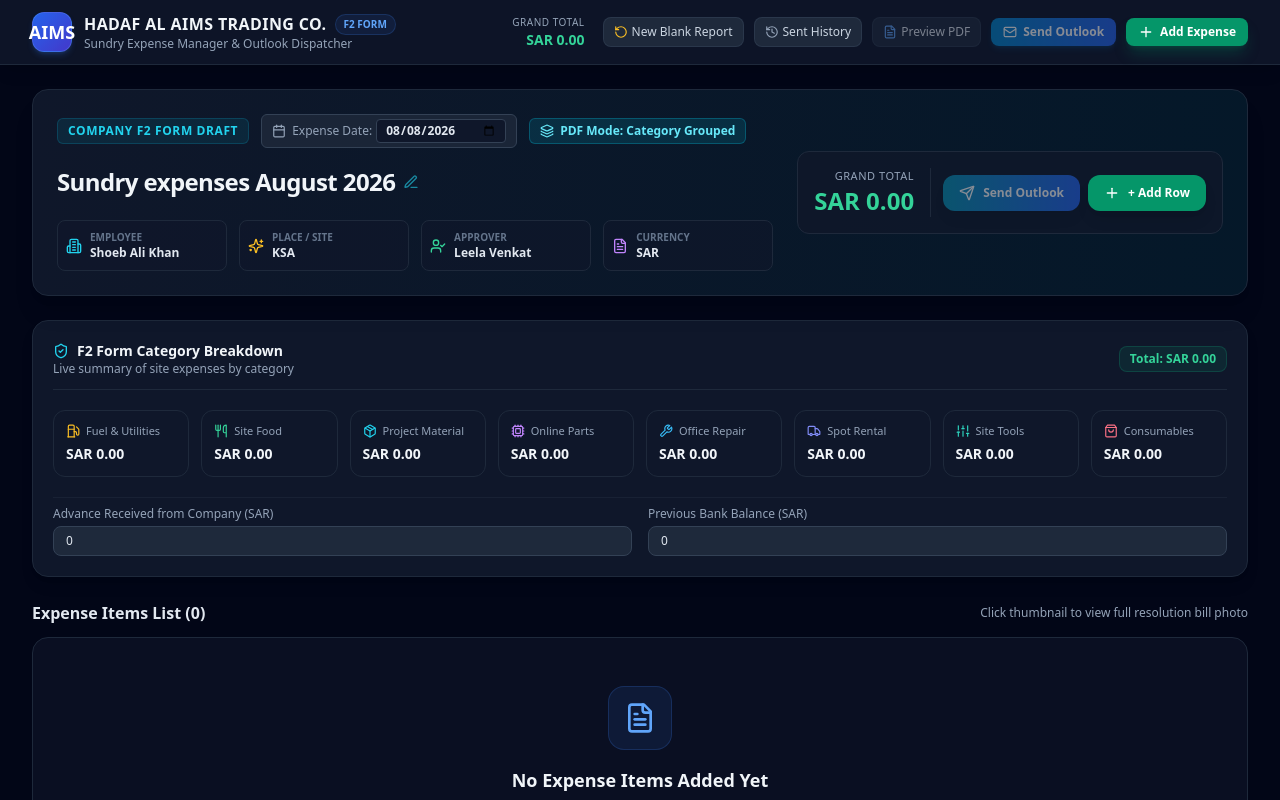
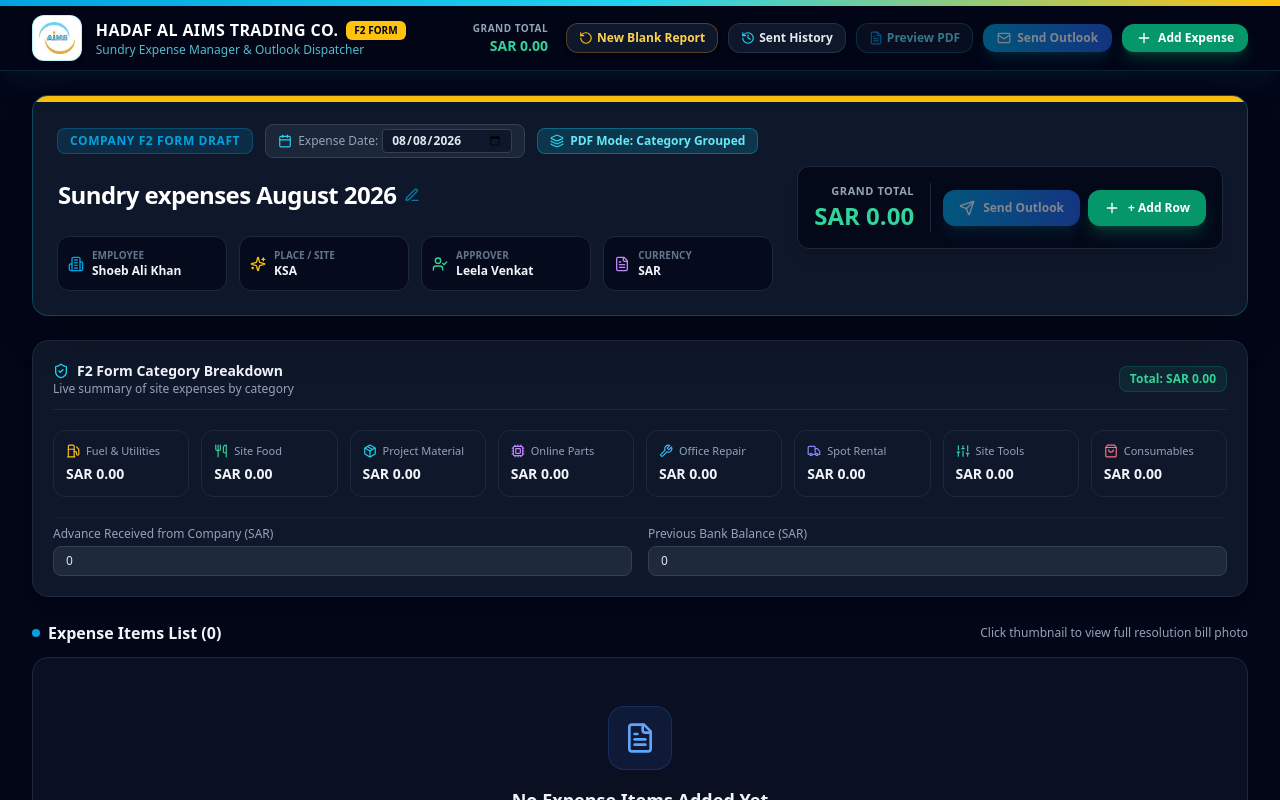
Before and after one commit to shoebkhan4/sundaryaims-expense-app, a React (Vite) app: page / in a window 1280 px wide. Shown: the top 800 px of the page. Built offline with nearby package versions, Linux system fonts and the light colour scheme.

Commit message:
feat: Add official AIMS logo graphic to top navbar and header, and apply AIMS Cyan and Yellow brand styling

```diff
--- a/src/App.tsx
+++ b/src/App.tsx
@@ -8,6 +8,7 @@
 import { OutlookModal } from './components/OutlookModal';
 import { HistoryDrawer } from './components/HistoryDrawer';
 import { Plus, Send, FileText, Sparkles, Building2, UserCheck, Calendar, Edit3, RotateCcw, Layers } from 'lucide-react';
+import { AIMS_LOGO_BASE64 } from './assets/images';
 
 const INITIAL_HEADER_INFO: CompanyHeaderInfo = {
   companyName: 'HADAF AL AIMS TRADING CO.',
@@ -25,9 +26,6 @@
   consolidateCategories: true
 };
 
-/**
- * Automatically inspects item dates and generates dynamic multi-month or single-month Expense Type Title (Requirement 3)
- */
 function detectExpenseTypeSummary(items: ExpenseItem[]): string {
   if (items.length === 0) return 'Sundry expenses August 2026';
 
@@ -67,7 +65,6 @@
 
   const [isEditingTitle, setIsEditingTitle] = useState(false);
 
-  // Auto-detect multi-month title whenever expenses change (Requirement 3)
   useEffect(() => {
     if (expenses.length > 0) {
       const autoTitle = detectExpenseTypeSummary(expenses);
@@ -75,7 +72,6 @@
     }
   }, [expenses]);
 
-  // Save to localStorage safely
   useEffect(() => {
     try {
       localStorage.setItem('aims_header_info', JSON.stringify(headerInfo));
@@ -142,7 +138,7 @@
   return (
     <div className="min-h-screen bg-slate-950 text-slate-100 flex flex-col font-sans">
 
-      {/* Sticky Header Navbar (AIMS Cyan Branding) */}
+      {/* Sticky Header Navbar with AIMS Logo & Brand Bar */}
       <Navbar
         onOpenAddModal={() => {
           setEditingExpense(null);
@@ -160,20 +156,23 @@
       {/* Main Content Area */}
       <main className="flex-1 max-w-7xl w-full mx-auto px-4 sm:px-6 lg:px-8 py-6 space-y-6">
 
-        {/* TOP SUMMARY BANNER CARD */}
-        <div className="bg-gradient-to-r from-slate-900 via-slate-850 to-cyan-950/40 border border-slate-800 rounded-2xl p-6 shadow-xl relative overflow-hidden">
+        {/* AIMS BRANDED TOP SUMMARY BANNER CARD */}
+        <div className="bg-slate-900 border border-cyan-500/30 rounded-2xl p-6 shadow-2xl relative overflow-hidden">
 
-          <div className="flex flex-col lg:flex-row lg:items-center justify-between gap-6">
+          {/* Top Yellow Ribbon Matching F2 Form Header */}
+          <div className="absolute top-0 left-0 right-0 h-1.5 bg-[#FFC20E]" />
+
+          <div className="flex flex-col lg:flex-row lg:items-center justify-between gap-6 pt-1">
 
             {/* Header Info Details */}
             <div className="space-y-3 flex-1">
               <div className="flex flex-wrap items-center gap-3">
-                <span className="px-2.5 py-1 rounded-md bg-cyan-500/10 border border-cyan-500/20 text-cyan-400 text-xs font-bold uppercase tracking-wider">
+                <span className="px-3 py-1 rounded-lg bg-[#00A3E0]/15 border border-[#00A3E0]/30 text-[#00A3E0] text-xs font-black uppercase tracking-wider">
                   Company F2 Form Draft
                 </span>
 
-                <div className="flex items-center text-xs text-slate-400 bg-slate-800/80 px-2.5 py-1 rounded-md border border-slate-700">
-                  <Calendar className="w-3.5 h-3.5 text-slate-400 mr-1.5" />
+                <div className="flex items-center text-xs text-slate-300 bg-slate-800/90 px-3 py-1 rounded-lg border border-slate-700">
+                  <Calendar className="w-3.5 h-3.5 text-cyan-400 mr-1.5" />
                   <span className="text-slate-400 mr-1 font-medium">Expense Date:</span>
                   <input
                     type="date"
@@ -183,17 +182,17 @@
                   />
                 </div>
 
-                {/* Category Consolidation Mode Toggle (Requirement 4) */}
+                {/* Category Consolidation Mode Toggle */}
                 <button
                   onClick={() => handleUpdateHeaderInfo({ consolidateCategories: !headerInfo.consolidateCategories })}
-                  className={`px-2.5 py-1 rounded-md text-xs font-semibold border transition flex items-center gap-1.5 ${
+                  className={`px-3 py-1 rounded-lg text-xs font-bold border transition flex items-center gap-1.5 ${
                     headerInfo.consolidateCategories
-                      ? 'bg-cyan-500/15 border-cyan-500/30 text-cyan-300'
+                      ? 'bg-cyan-500/20 border-cyan-500/40 text-cyan-300 shadow-sm'
                       : 'bg-slate-800 border-slate-700 text-slate-400 hover:text-slate-200'
                   }`}
                   title="Toggle point-wise category grouping on F2 Form PDF"
                 >
-                  <Layers className="w-3.5 h-3.5" />
+                  <Layers className="w-3.5 h-3.5 text-cyan-400" />
                   <span>PDF Mode: {headerInfo.consolidateCategories ? 'Category Grouped' : 'Individual Rows'}</span>
                 </button>
               </div>
@@ -208,18 +207,18 @@
                     onChange={(e) => handleUpdateHeaderInfo({ expenseTypeSummary: e.target.value })}
                     onBlur={() => setIsEditingTitle(false)}
                     onKeyDown={(e) => e.key === 'Enter' && setIsEditingTitle(false)}
-                    className="w-full text-xl sm:text-2xl font-extrabold text-white bg-slate-900 border border-cyan-500 rounded-lg px-3 py-1 focus:outline-none"
+                    className="w-full text-xl sm:text-2xl font-black text-white bg-slate-950 border border-[#00A3E0] rounded-xl px-3 py-1 focus:outline-none shadow-inner"
                   />
                 ) : (
                   <div
                     onClick={() => setIsEditingTitle(true)}
-                    className="flex items-center space-x-2 cursor-pointer hover:bg-slate-800/50 p-1.5 rounded-lg -ml-1.5 transition"
+                    className="flex items-center space-x-2 cursor-pointer hover:bg-slate-850 p-2 rounded-xl -ml-2 transition border border-transparent hover:border-slate-800"
                     title="Auto-detected from bill dates. Click to edit manually."
                   >
-                    <h2 className="text-xl sm:text-2xl font-extrabold text-slate-100 tracking-tight">
+                    <h2 className="text-xl sm:text-2xl font-black text-white tracking-tight">
                       {headerInfo.expenseTypeSummary}
                     </h2>
-                    <Edit3 className="w-4 h-4 text-cyan-400 opacity-60 group-hover:opacity-100 transition" />
+                    <Edit3 className="w-4 h-4 text-[#00A3E0] opacity-70 group-hover:opacity-100 transition" />
                   </div>
                 )}
               </div>
@@ -228,57 +227,57 @@
               <div className="grid grid-cols-2 sm:grid-cols-4 gap-3 text-xs text-slate-300 pt-1">
 
                 {/* Employee Name */}
-                <div className="flex items-center space-x-2 bg-slate-900/60 p-2 rounded-lg border border-slate-800">
-                  <Building2 className="w-4 h-4 text-cyan-400 shrink-0" />
+                <div className="flex items-center space-x-2 bg-slate-950/70 p-2.5 rounded-xl border border-slate-800">
+                  <Building2 className="w-4 h-4 text-[#00A3E0] shrink-0" />
                   <div className="min-w-0 flex-1">
-                    <span className="text-slate-500 block text-[10px] uppercase font-semibold">Employee</span>
+                    <span className="text-slate-500 block text-[10px] uppercase font-bold">Employee</span>
                     <input
                       type="text"
                       value={headerInfo.employeeName}
                       onChange={(e) => handleUpdateHeaderInfo({ employeeName: e.target.value })}
-                      className="bg-transparent font-semibold text-slate-200 w-full focus:outline-none border-b border-transparent hover:border-slate-600 focus:border-cyan-500"
+                      className="bg-transparent font-bold text-slate-100 w-full focus:outline-none border-b border-transparent hover:border-slate-600 focus:border-cyan-500"
                     />
                   </div>
                 </div>
 
                 {/* Site / Location */}
-                <div className="flex items-center space-x-2 bg-slate-900/60 p-2 rounded-lg border border-slate-800">
-                  <Sparkles className="w-4 h-4 text-amber-400 shrink-0" />
+                <div className="flex items-center space-x-2 bg-slate-950/70 p-2.5 rounded-xl border border-slate-800">
+                  <Sparkles className="w-4 h-4 text-[#FFC20E] shrink-0" />
                   <div className="min-w-0 flex-1">
-                    <span className="text-slate-500 block text-[10px] uppercase font-semibold">Place / Site</span>
+                    <span className="text-slate-500 block text-[10px] uppercase font-bold">Place / Site</span>
                     <input
                       type="text"
                       value={headerInfo.placeSite}
                       onChange={(e) => handleUpdateHeaderInfo({ placeSite: e.target.value })}
-                      className="bg-transparent font-semibold text-slate-200 w-full focus:outline-none border-b border-transparent hover:border-slate-600 focus:border-cyan-500"
+                      className="bg-transparent font-bold text-slate-100 w-full focus:outline-none border-b border-transparent hover:border-slate-600 focus:border-cyan-500"
                     />
                   </div>
                 </div>
 
                 {/* Approver Name */}
-                <div className="flex items-center space-x-2 bg-slate-900/60 p-2 rounded-lg border border-slate-800">
+                <div className="flex items-center space-x-2 bg-slate-950/70 p-2.5 rounded-xl border border-slate-800">
                   <UserCheck className="w-4 h-4 text-emerald-400 shrink-0" />
                   <div className="min-w-0 flex-1">
-                    <span className="text-slate-500 block text-[10px] uppercase font-semibold">Approver</span>
+                    <span className="text-slate-500 block text-[10px] uppercase font-bold">Approver</span>
                     <input
                       type="text"
                       value={headerInfo.approverName}
                       onChange={(e) => handleUpdateHeaderInfo({ approverName: e.target.value })}
-                      className="bg-transparent font-semibold text-slate-200 w-full focus:outline-none border-b border-transparent hover:border-slate-600 focus:border-cyan-500"
+                      className="bg-transparent font-bold text-slate-100 w-full focus:outline-none border-b border-transparent hover:border-slate-600 focus:border-cyan-500"
                     />
                   </div>
                 </div>
 
                 {/* Currency */}
-                <div className="flex items-center space-x-2 bg-slate-900/60 p-2 rounded-lg border border-slate-800">
+                <div className="flex items-center space-x-2 bg-slate-950/70 p-2.5 rounded-xl border border-slate-800">
                   <FileText className="w-4 h-4 text-purple-400 shrink-0" />
                   <div className="min-w-0 flex-1">
-                    <span className="text-slate-500 block text-[10px] uppercase font-semibold">Currency</span>
+                    <span className="text-slate-500 block text-[10px] uppercase font-bold">Currency</span>
                     <input
                       type="text"
                       value={headerInfo.currency}
                       onChange={(e) => handleUpdateHeaderInfo({ currency: e.target.value })}
-                      className="bg-transparent font-semibold text-slate-200 w-full focus:outline-none border-b border-transparent hover:border-slate-600 focus:border-cyan-500"
+                      className="bg-transparent font-bold text-slate-100 w-full focus:outline-none border-b border-transparent hover:border-slate-600 focus:border-cyan-500"
                     />
                   </div>
                 </div>
@@ -287,9 +286,9 @@
             </div>
 
             {/* Quick Action Box */}
-            <div className="flex flex-col sm:flex-row items-stretch sm:items-center gap-3 bg-slate-900/80 p-4 rounded-xl border border-slate-800 shrink-0">
+            <div className="flex flex-col sm:flex-row items-stretch sm:items-center gap-3 bg-slate-950/80 p-4 rounded-xl border border-slate-800 shrink-0 shadow-lg">
               <div className="text-left sm:text-right pr-4 border-r-0 sm:border-r border-slate-800">
-                <span className="text-[11px] text-slate-400 font-medium uppercase tracking-wider block">Grand Total</span>
+                <span className="text-[11px] text-slate-400 font-bold uppercase tracking-wider block">Grand Total</span>
                 <span className="text-2xl font-black text-emerald-400">SAR {grandTotal.toFixed(2)}</span>
               </div>
 
@@ -297,7 +296,7 @@
                 <button
                   onClick={() => setIsOutlookModalOpen(true)}
                   disabled={expenses.length === 0}
-                  className="flex-1 sm:flex-none px-4 py-2.5 rounded-xl bg-gradient-to-r from-cyan-600 to-blue-600 hover:from-cyan-500 hover:to-blue-500 text-white font-bold text-xs shadow-lg transition flex items-center justify-center gap-2 disabled:opacity-50"
+                  className="flex-1 sm:flex-none px-4 py-2.5 rounded-xl bg-gradient-to-r from-[#00A3E0] to-blue-600 hover:from-cyan-400 hover:to-blue-500 text-white font-black text-xs shadow-lg shadow-cyan-500/20 transition flex items-center justify-center gap-2 disabled:opacity-50"
                 >
                   <Send className="w-4 h-4" />
                   <span>Send Outlook</span>
@@ -307,7 +306,7 @@
                     setEditingExpense(null);
                     setIsAddModalOpen(true);
                   }}
-                  className="flex-1 sm:flex-none px-4 py-2.5 rounded-xl bg-emerald-600 hover:bg-emerald-500 text-white font-bold text-xs shadow-lg transition flex items-center justify-center gap-2"
+                  className="flex-1 sm:flex-none px-4 py-2.5 rounded-xl bg-emerald-600 hover:bg-emerald-500 text-white font-black text-xs shadow-lg shadow-emerald-600/30 transition flex items-center justify-center gap-2"
                 >
                   <Plus className="w-4 h-4" />
                   <span>+ Add Row</span>
@@ -329,10 +328,11 @@
         {/* EXPENSE ITEMS LIST & DASHBOARD */}
         <div className="space-y-3">
           <div className="flex items-center justify-between">
-            <h3 className="text-base font-bold text-slate-200">
+            <h3 className="text-base font-bold text-slate-100 flex items-center gap-2">
+              <span className="w-2 h-2 rounded-full bg-[#00A3E0]" />
               Expense Items List ({expenses.length})
             </h3>
-            <span className="text-xs text-slate-400">
+            <span className="text-xs text-slate-400 font-medium">
               Click thumbnail to view full resolution bill photo
             </span>
           </div>
@@ -351,8 +351,12 @@
       </main>
 
       {/* Footer */}
-      <footer className="border-t border-slate-800 bg-slate-900/60 py-4 text-center text-xs text-slate-500">
-        HADAF AL AIMS TRADING CO. &copy; 2026 | Sundry Expense Tracker & Outlook Submissions
+      <footer className="border-t border-slate-800/80 bg-slate-950 py-5 text-center text-xs text-slate-400 flex flex-col items-center justify-center gap-1.5">
+        <div className="flex items-center space-x-2">
+          <img src={AIMS_LOGO_BASE64} alt="AIMS Logo" className="h-4 w-auto bg-white px-1 py-0.5 rounded" />
+          <span className="font-bold text-slate-300">HADAF AL AIMS TRADING CO. &copy; 2026</span>
+        </div>
+        <p className="text-[11px] text-slate-500">Sundry Expense Manager & Outlook Submissions</p>
       </footer>
 
       {/* POPUP MODALS */}
--- a/src/components/Navbar.tsx
+++ b/src/components/Navbar.tsx
@@ -1,5 +1,6 @@
 import React from 'react';
 import { Plus, Mail, FileText, History, RotateCcw } from 'lucide-react';
+import { AIMS_LOGO_BASE64 } from '../assets/images';
 
 interface NavbarProps {
   onOpenAddModal: () => void;
@@ -22,22 +23,32 @@
   grandTotal
 }) => {
   return (
-    <header className="sticky top-0 z-30 bg-slate-900/90 backdrop-blur-md border-b border-slate-800 shadow-lg">
+    <header className="sticky top-0 z-30 bg-slate-950/95 backdrop-blur-md border-b border-cyan-900/40 shadow-xl shadow-cyan-950/20">
+
+      {/* Top Yellow & Cyan AIMS Accent Bar */}
+      <div className="h-1.5 w-full bg-gradient-to-r from-[#00A3E0] via-cyan-400 to-[#FFC20E]" />
+
       <div className="max-w-7xl mx-auto px-4 sm:px-6 lg:px-8 h-16 flex items-center justify-between">
 
-        {/* Left: Branding & Company Info */}
-        <div className="flex items-center space-x-3">
-          <div className="w-10 h-10 rounded-xl bg-gradient-to-br from-blue-600 to-indigo-700 flex items-center justify-center shadow-md shadow-blue-500/20 text-white font-bold text-lg border border-blue-400/30">
-            AIMS
+        {/* Left: Official AIMS Logo & Company Title */}
+        <div className="flex items-center space-x-3.5">
+          {/* Actual AIMS Official Logo Image */}
+          <div className="bg-white p-1.5 rounded-xl shadow-md border border-cyan-400/30 flex items-center justify-center shrink-0">
+            <img
+              src={AIMS_LOGO_BASE64}
+              alt="HADAF AL AIMS TRADING CO. Logo"
+              className="h-8 w-auto object-contain"
+            />
           </div>
+
           <div>
             <div className="flex items-center space-x-2">
-              <h1 className="text-base font-bold text-slate-100 tracking-wide">HADAF AL AIMS TRADING CO.</h1>
-              <span className="text-[10px] uppercase font-semibold px-2 py-0.5 rounded-full bg-blue-500/10 text-blue-400 border border-blue-500/20">
-                F2 Form
+              <h1 className="text-base font-black text-white tracking-wide">HADAF AL AIMS TRADING CO.</h1>
+              <span className="text-[10px] uppercase font-black px-2 py-0.5 rounded-md bg-[#FFC20E] text-slate-950 shadow-sm">
+                F2 FORM
               </span>
             </div>
-            <p className="text-xs text-slate-400">Sundry Expense Manager & Outlook Dispatcher</p>
+            <p className="text-xs text-cyan-300/80 font-medium">Sundry Expense Manager & Outlook Dispatcher</p>
           </div>
         </div>
 
@@ -46,27 +57,27 @@
 
           {/* Running Total Badge */}
           <div className="hidden md:flex flex-col text-right pr-2">
-            <span className="text-[10px] uppercase tracking-wider text-slate-400">Grand Total</span>
-            <span className="text-sm font-bold text-emerald-400">SAR {grandTotal.toFixed(2)}</span>
+            <span className="text-[10px] uppercase tracking-wider text-slate-400 font-semibold">Grand Total</span>
+            <span className="text-sm font-black text-emerald-400">SAR {grandTotal.toFixed(2)}</span>
           </div>
 
           {/* Start New Blank Report Button */}
           <button
             onClick={onStartNewReport}
-            className="flex items-center space-x-1 px-2.5 py-1.5 rounded-lg bg-slate-800 hover:bg-slate-700 text-slate-300 text-xs font-medium transition border border-slate-700/60"
+            className="flex items-center space-x-1 px-3 py-1.5 rounded-xl bg-slate-900 hover:bg-slate-800 text-amber-300 text-xs font-semibold transition border border-amber-500/30 shadow-md"
             title="Clear items and start a new blank expense report"
           >
-            <RotateCcw className="w-3.5 h-3.5 text-amber-400" />
+            <RotateCcw className="w-3.5 h-3.5 text-[#FFC20E]" />
             <span className="hidden sm:inline">New Blank Report</span>
           </button>
 
           {/* History Button (2026 Submissions) */}
           <button
             onClick={onOpenHistoryDrawer}
-            className="flex items-center space-x-1 px-2.5 py-1.5 rounded-lg bg-slate-800 hover:bg-slate-700 text-slate-300 text-xs font-medium transition border border-slate-700/60"
+            className="flex items-center space-x-1 px-3 py-1.5 rounded-xl bg-slate-900 hover:bg-slate-800 text-slate-200 text-xs font-semibold transition border border-slate-700/60 shadow-md"
             title="Inspect past submitted expense reports"
           >
-            <History className="w-3.5 h-3.5 text-slate-400" />
+            <History className="w-3.5 h-3.5 text-cyan-400" />
             <span className="hidden sm:inline">Sent History</span>
           </button>
 
@@ -74,9 +85,9 @@
           <button
             onClick={onOpenPdfPreview}
             disabled={totalExpensesCount === 0}
-            className="flex items-center space-x-1 px-2.5 py-1.5 rounded-lg bg-slate-800 hover:bg-slate-700 text-slate-200 text-xs font-medium transition border border-slate-700/60 disabled:opacity-50 disabled:cursor-not-allowed"
+            className="flex items-center space-x-1 px-3 py-1.5 rounded-xl bg-slate-900 hover:bg-slate-800 text-cyan-300 text-xs font-semibold transition border border-cyan-500/40 disabled:opacity-50 disabled:cursor-not-allowed shadow-md"
           >
-            <FileText className="w-3.5 h-3.5 text-blue-400" />
+            <FileText className="w-3.5 h-3.5 text-[#00A3E0]" />
             <span className="hidden sm:inline">Preview PDF</span>
           </button>
 
@@ -84,7 +95,7 @@
           <button
             onClick={onOpenOutlookModal}
             disabled={totalExpensesCount === 0}
-            className="flex items-center space-x-1.5 px-3 py-1.5 rounded-lg bg-gradient-to-r from-sky-600 to-blue-600 hover:from-sky-500 hover:to-blue-500 text-white text-xs font-semibold shadow-md shadow-sky-600/20 transition disabled:opacity-50 disabled:cursor-not-allowed"
+            className="flex items-center space-x-1.5 px-3.5 py-1.5 rounded-xl bg-gradient-to-r from-[#00A3E0] to-blue-600 hover:from-cyan-400 hover:to-blue-500 text-white text-xs font-bold shadow-lg shadow-cyan-500/25 transition disabled:opacity-50 disabled:cursor-not-allowed"
           >
             <Mail className="w-3.5 h-3.5" />
             <span>Send Outlook</span>
@@ -93,7 +104,7 @@
           {/* Add Expense Modal Trigger */}
           <button
             onClick={onOpenAddModal}
-            className="flex items-center space-x-1.5 px-3 py-1.5 rounded-lg bg-emerald-600 hover:bg-emerald-500 text-white text-xs font-bold shadow-lg shadow-emerald-600/25 transition transform active:scale-95"
+            className="flex items-center space-x-1.5 px-3.5 py-1.5 rounded-xl bg-emerald-600 hover:bg-emerald-500 text-white text-xs font-extrabold shadow-lg shadow-emerald-600/30 transition transform active:scale-95"
           >
             <Plus className="w-4 h-4" />
             <span>Add Expense</span>
```
